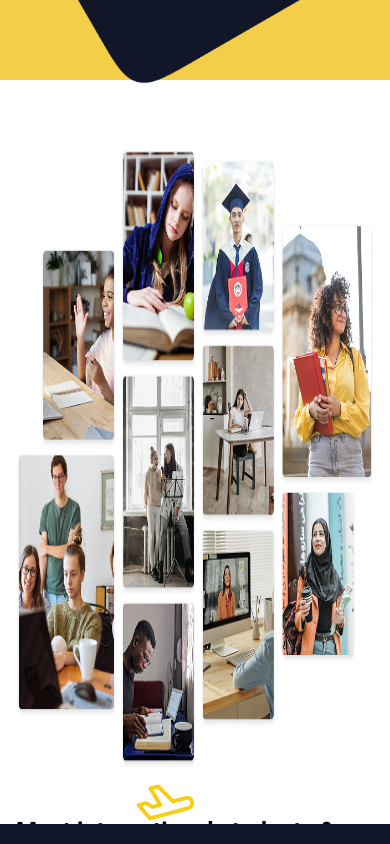
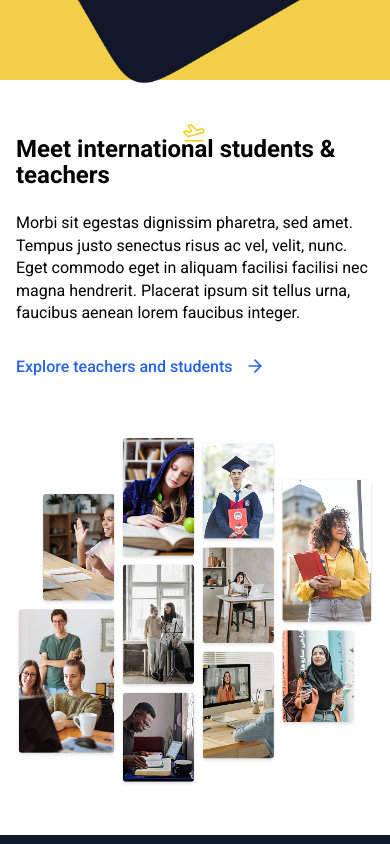
Before and after one commit to f3rnandorj/buzzvel-challenge, a Next.js app: page / in a window 390 px wide. Shown: the part 2580-3424 px from the top of the page. Built offline with nearby package versions, Linux system fonts and the light colour scheme.

Commit message:
Crate responsiveness to CommunitySection.

```diff
--- a/src/app/layout.tsx
+++ b/src/app/layout.tsx
@@ -33,7 +33,7 @@ export default function RootLayout({
       <body
         className={`${roboto.variable} ${robotoMono.variable} ${inter.variable} antialiased`}
       >
-        <div className="relative w-full max-w-[90rem] mx-auto px-4 sm:px-8 lg:px-20 overflow-x-hidden sm:overflow-x-visible">
+        <div className="relative w-full max-w-[90rem] mx-auto px-4 sm:px-8 lg:px-20 overflow-x-hidden md:overflow-x-visible">
           {children}
         </div>
       </body>
--- a/src/components/HomeSections/CommunitySection/CommunitySection.tsx
+++ b/src/components/HomeSections/CommunitySection/CommunitySection.tsx
@@ -4,23 +4,26 @@ import Image from "next/image";
 
 export function CommunitySection() {
   return (
-    <section className="grid grid-cols-1 lg:grid-cols-2 gap-12 lg:gap-20 items-center h-[44rem] ">
-      <div>
+    <section className="grid grid-cols-1 md:grid-cols-2 gap-11 lg:gap-20 items-center min-h-[44rem] w-full pt-4 md:pt-0 pb-12 md:pb-0">
+      <div className="order-1 md:order-2">
         <Image
           src={images.communityImage}
           alt="Photos of students and people studying"
           width={600}
           height={650}
-          className="w-[37.5rem] h-[40.625rem]"
+          className="w-full h-full md:w-[37.5rem] md:h-[40.625rem]"
         />
       </div>
 
-      <div className="flex flex-col gap-8">
+      <div className="flex flex-col gap-6 md:gap-8">
         <Text as="h2" preset="subHeader" className="relative inline-block">
           Meet{" "}
           <Text as="span" preset="subHeader" className="relative inline-block">
             international
-            <Icon name="plane" size={64} className="absolute -top-11 right-4" />
+            <Icon
+              name="plane"
+              className="size-6 md:size-16 absolute -top-4 right-2 md:-top-11 md:right-4"
+            />
           </Text>{" "}
           students & teachers
         </Text>
@@ -32,7 +35,11 @@ export function CommunitySection() {
           aenean lorem faucibus integer.
         </Text>
 
-        <CallToActionLink href="" text="Explore teachers and students" />
+        <CallToActionLink
+          href=""
+          text="Explore teachers and students"
+          className="pt-2 md:pt-4"
+        />
       </div>
     </section>
   );
```
